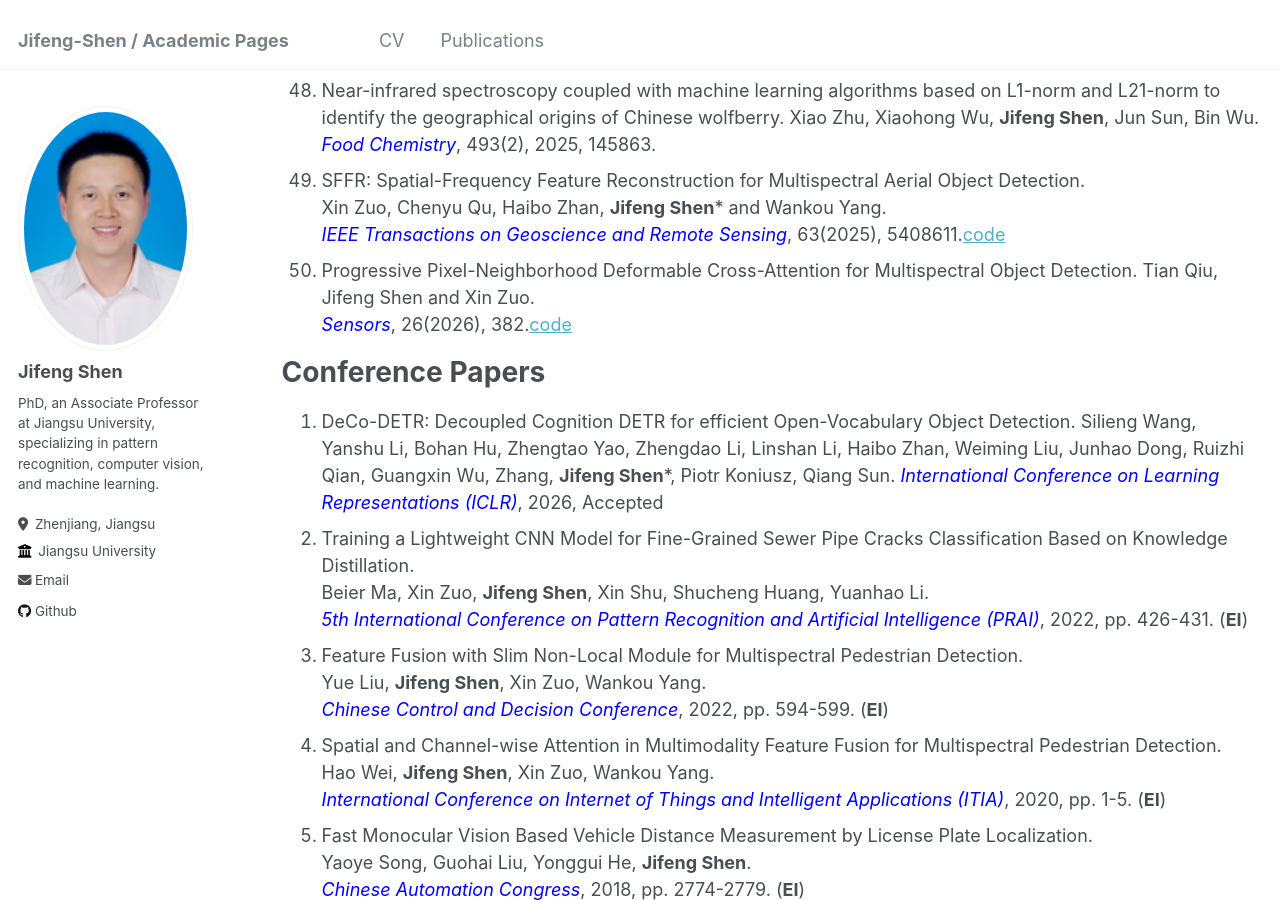
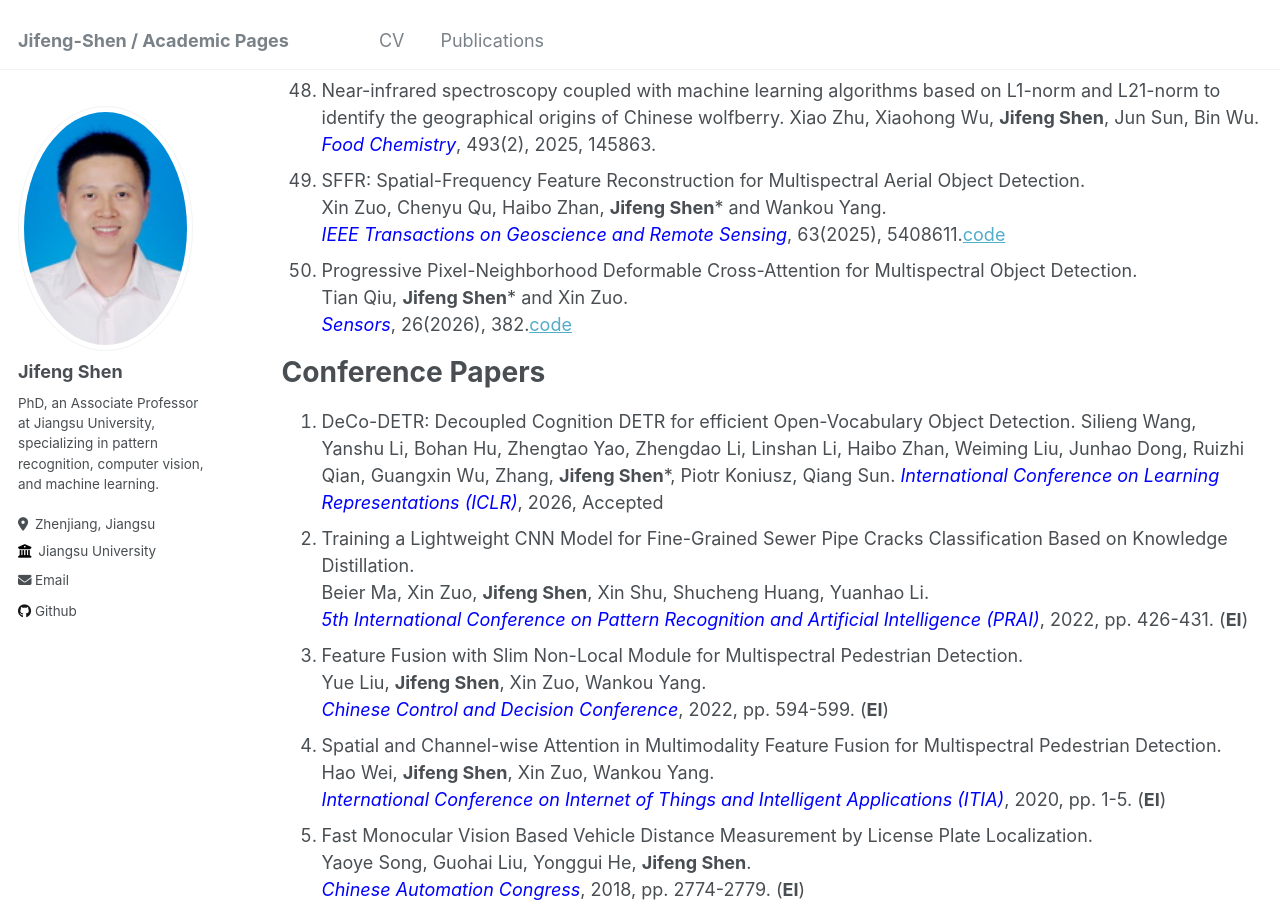
Before and after one commit to jifeng-shen/jifeng-shen.github.io, a Jekyll site: the page built from _pages/publications.md, in a window 1280 px wide and 900 px high, scrolled down 4839 px. Built offline with Jekyll 4.4.1, drawn with Linux system fonts in a browser that asks for light colours.

```diff
--- a/_pages/publications.md
+++ b/_pages/publications.md
@@ -161,7 +161,7 @@ author_profile: true
     Xin Zuo, Chenyu Qu, Haibo Zhan, **Jifeng Shen**\* and Wankou Yang.
     *<font color="blue">IEEE Transactions on Geoscience and Remote Sensing</font>*, 63(2025), 5408611.[code](https://github.com/qchenyu1027/SFFR)
 53. Progressive Pixel-Neighborhood Deformable Cross-Attention for Multispectral Object Detection.
-    Tian Qiu, Jifeng Shen and Xin Zuo.
+    Tian Qiu, **Jifeng Shen**\* and Xin Zuo.
      *<font color="blue">Sensors</font>*, 26(2026), 382.[code](https://github.com/DanielQiuTian/PNAFusion)
 
 # Conference Papers
```
